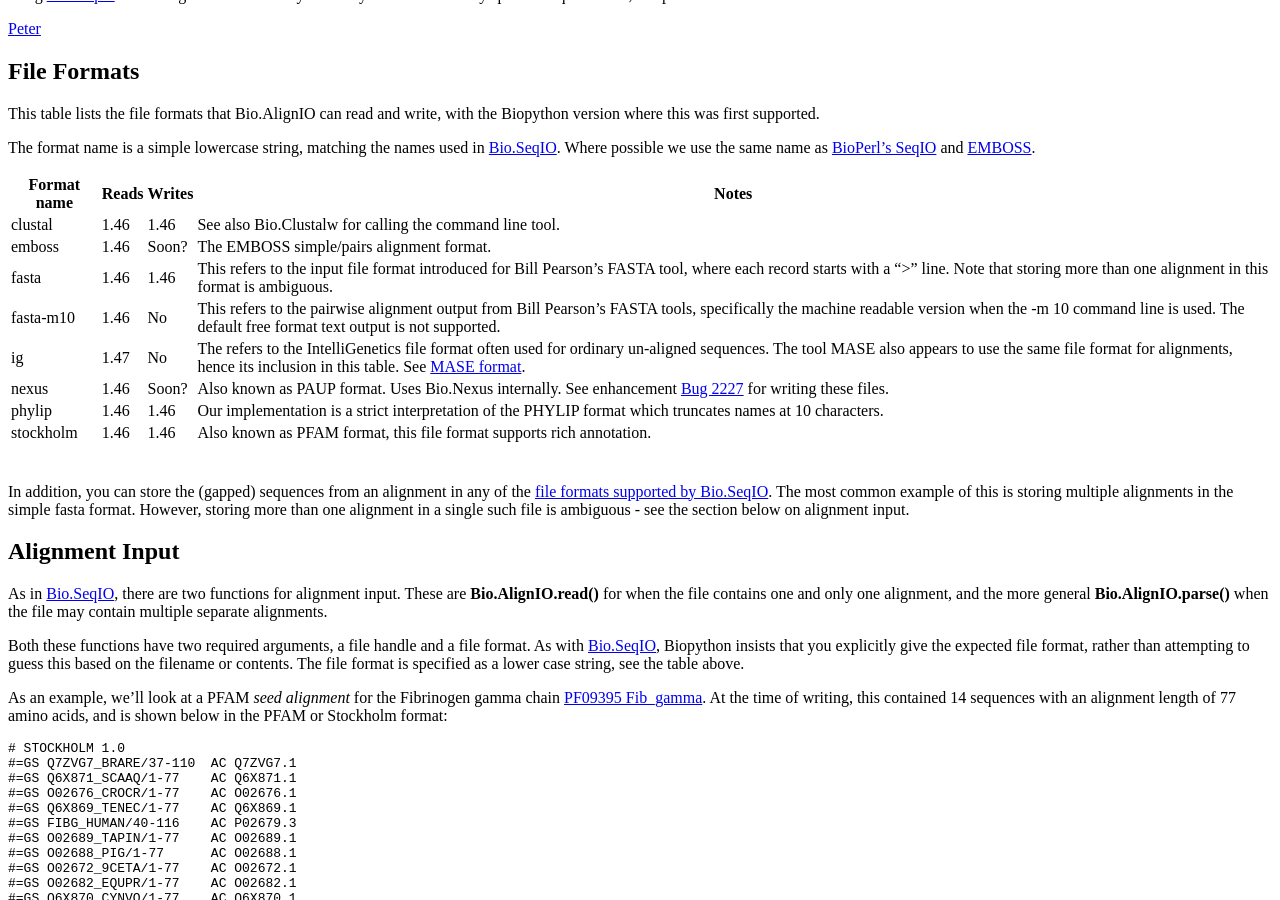
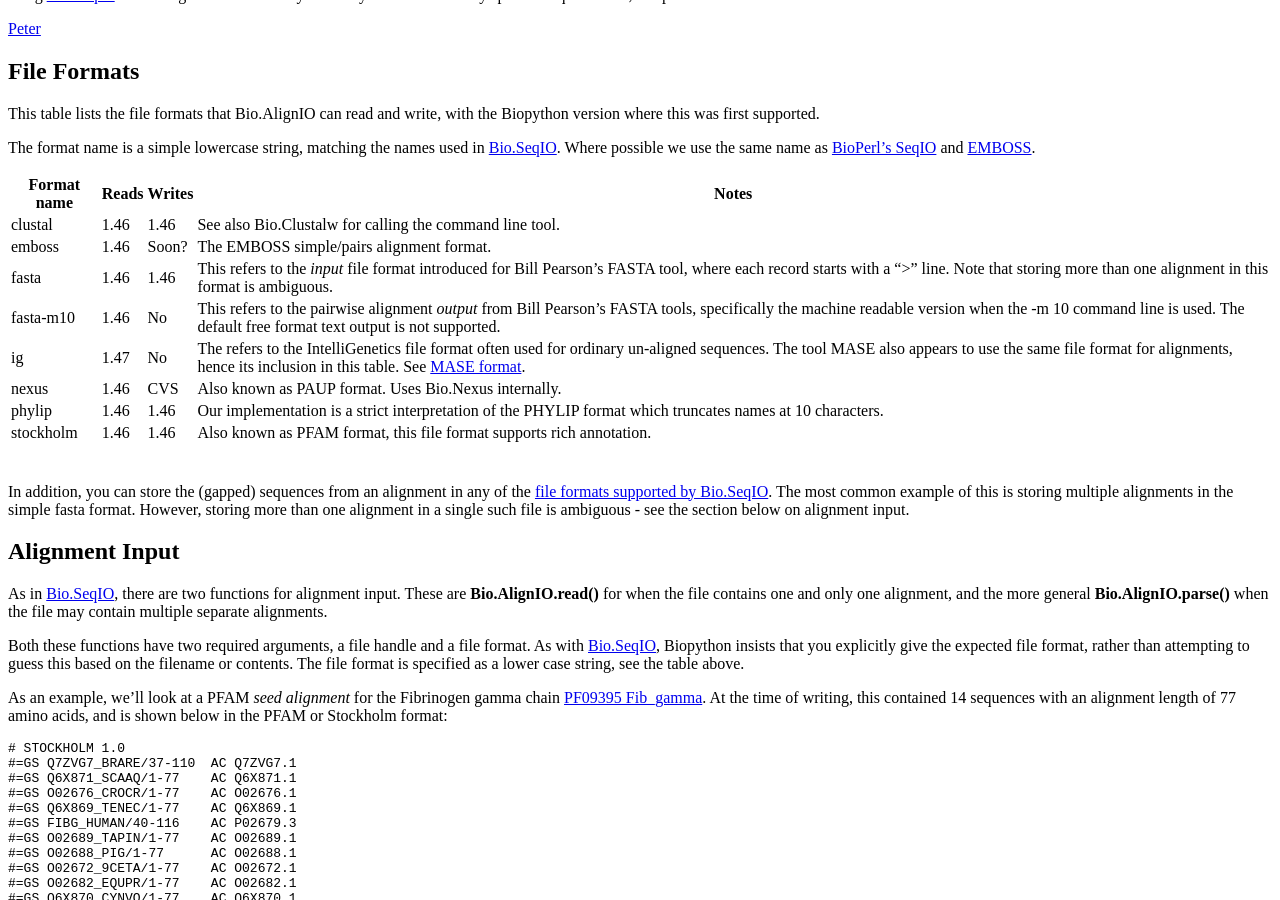
Before and after one commit to biopython/biopython.github.io, a Jekyll site: the page built from wiki/AlignIO.md, in a window 1280 px wide and 900 px high, scrolled down 387 px. Built offline with Jekyll 4.4.1, drawn with Linux system fonts in a browser that asks for light colours.

Commit message:
CVS can write "nexus" files

```diff
--- a/wiki/AlignIO.md
+++ b/wiki/AlignIO.md
@@ -54,10 +54,10 @@ The format name is a simple lowercase string, matching the names used in
 |-------------|-------|--------|------------------------------------------------------------------------------------------------------------------------------------------------------------------------------------------------------------------------------------------------------------------------|
 | clustal     | 1.46  | 1.46   | See also Bio.Clustalw for calling the command line tool.                                                                                                                                                                                                               |
 | emboss      | 1.46  | Soon?  | The EMBOSS simple/pairs alignment format.                                                                                                                                                                                                                              |
-| fasta       | 1.46  | 1.46   | This refers to the input file format introduced for Bill Pearson's FASTA tool, where each record starts with a "&gt;" line. Note that storing more than one alignment in this format is ambiguous.                                                                     |
-| fasta-m10   | 1.46  | No     | This refers to the pairwise alignment output from Bill Pearson's FASTA tools, specifically the machine readable version when the -m 10 command line is used. The default free format text output is not supported.                                                     |
+| fasta       | 1.46  | 1.46   | This refers to the *input* file format introduced for Bill Pearson's FASTA tool, where each record starts with a "&gt;" line. Note that storing more than one alignment in this format is ambiguous.                                                                   |
+| fasta-m10   | 1.46  | No     | This refers to the pairwise alignment *output* from Bill Pearson's FASTA tools, specifically the machine readable version when the -m 10 command line is used. The default free format text output is not supported.                                                   |
 | ig          | 1.47  | No     | The refers to the IntelliGenetics file format often used for ordinary un-aligned sequences. The tool MASE also appears to use the same file format for alignments, hence its inclusion in this table. See [MASE format](bp:Mase_multiple_alignment_format "wikilink"). |
-| nexus       | 1.46  | Soon?  | Also known as PAUP format. Uses Bio.Nexus internally. See enhancement [Bug 2227](http://bugzilla.open-bio.org/show_bug.cgi?id=2227) for writing these files.                                                                                                           |
+| nexus       | 1.46  | CVS    | Also known as PAUP format. Uses Bio.Nexus internally.                                                                                                                                                                                                                  |
 | phylip      | 1.46  | 1.46   | Our implementation is a strict interpretation of the PHYLIP format which truncates names at 10 characters.                                                                                                                                                             |
 | stockholm   | 1.46  | 1.46   | Also known as PFAM format, this file format supports rich annotation.                                                                                                                                                                                                  |
 ||
```
Also changed, not shown: 1 other file.
